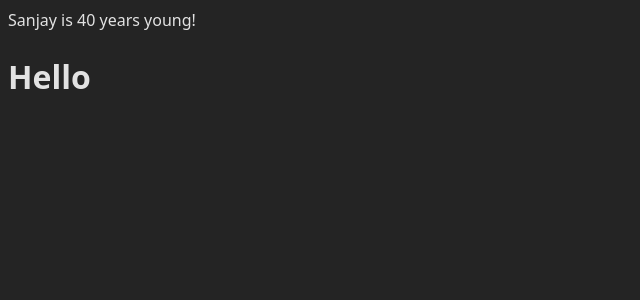
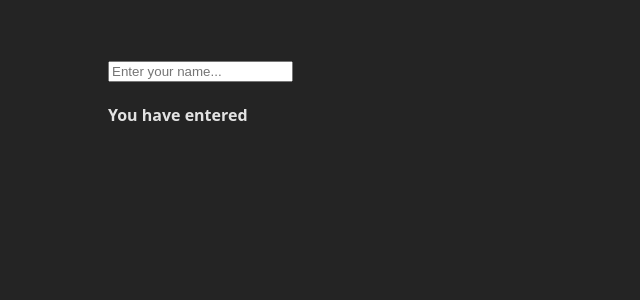
Before and after one commit to HpSharma/react-classes, a React (Vite) app: page / in a window 1280 px wide. Shown: the top 300 px of the page, without its empty margins (0-640 px from the left). Built offline with nearby package versions, Linux system fonts and the light colour scheme.

Commit message:
useState

```diff
--- a/src/App.jsx
+++ b/src/App.jsx
@@ -1,48 +1,12 @@
-import Text from './Text';
+import Input from "./Input.jsx";
 
 function App() {
 
-  console.log('Hello from APP');
-
   return (
-   <div>
-     <Text name={"Sanjay"} age={40} />
-     <h1>Hello</h1>
+   <div style={{padding: '50px 100px'}}>
+     <Input></Input>
    </div>
   )
 }
 
 export default App;
-
-
-// export default function App() {
-//   return (
-//     <h1>Hello World!</h1>
-//   )
-// }
-
-
-// const App = () => {
-//   return (
-//     <h1>Hello World! From</h1>
-//   )
-// }
-//
-// export default App;
-
-
-// import {Component} from "react";
-//
-// class App extends Component {
-//   constructor() {
-//     super();
-//   }
-//
-//   render() {
-//     return (
-//       <h1>Hello from class</h1>
-//     )
-//   }
-// }
-//
-// export default App;
--- /dev/null
+++ b/src/Input.jsx
@@ -0,0 +1,69 @@
+/*
+// ------------------- Class based Component -------------------
+
+import {Component} from "react";
+
+class Input extends Component {
+  constructor(props) {
+    super(props);
+    this.state = {
+      value: "Hello State",
+    }
+    this.getValue.bind(this);
+  }
+
+  getValue() {
+    return this.state.value;
+  }
+
+  render() {
+    console.log(this.state);
+    this.state.value = "HELLO";
+    return (
+      <>
+        <h1>Hi Input {this.state.value} In {this.props.name}</h1>
+        <h3>{this.getValue()}</h3>
+      </>
+    )
+  }
+
+}
+*/
+
+
+import {useState} from "react";
+
+function Input() {
+  let [value, setValue] = useState("");
+
+  console.log({value});
+
+  // const handleValueChange = (event) => {
+  //   console.log(event.target.value);
+  //   setValue(event.target.value);
+  // }
+
+  // const handleValueChange = (value) => {
+  //   setValue(value);
+  // }
+
+  return (
+    <>
+      <input
+        type={"text"}
+        placeholder={"Enter your name..."}
+        value={value}
+        // onChange={(event) => handleValueChange(event)}
+        // onChange={handleValueChange}
+        // onChange={(event) => handleValueChange(event.target.value)}
+        onChange={(event) => setValue(event.target.value)}
+      />
+
+      <h4>You have entered</h4>
+      <span>{value}</span>
+    </>
+  )
+}
+
+
+export default Input;
--- a/src/Text.jsx
+++ /dev/null
@@ -1,15 +0,0 @@
-const Text = (props) => {
-  console.log(props);
-
-  const { name = "Harpal", age = 20 } = props;
-
-  const getName = () => {
-    return `${name} is ${age} years young!`;
-  }
-
-  return (
-    <span>{getName()}</span>
-  )
-}
-
-export default Text;
```
